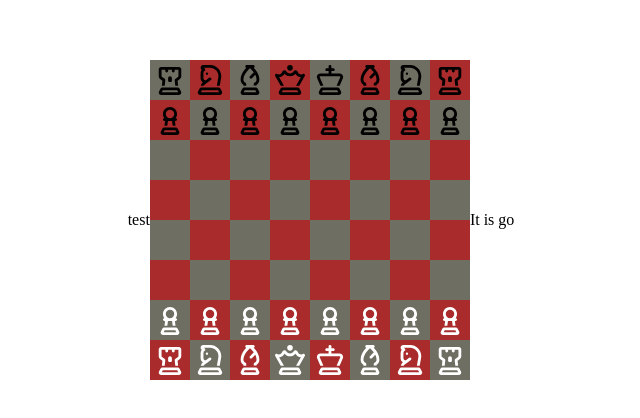
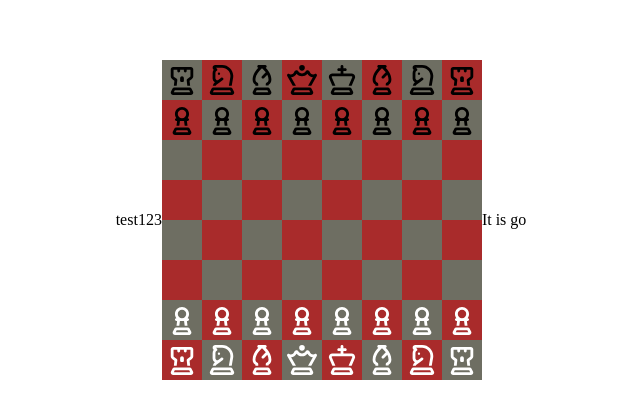
Before and after one commit to testapproveit1/chess, a plain HTML site: page index.html in a window 1280 px wide. Shown: the part 180-598 px from the top of the page, without its empty margins (319-959 px from the left). Drawn offline with Linux system fonts and the light colour scheme.

Commit message:
testing agina

```diff
--- a/index.html
+++ b/index.html
@@ -10,7 +10,7 @@
 
 <body>
     <div class="container">
-        <div>test</div>
+        <div>test123</div>
         <div class="main_boy">
         <div id="gameboard"></div>
     </div>
```
